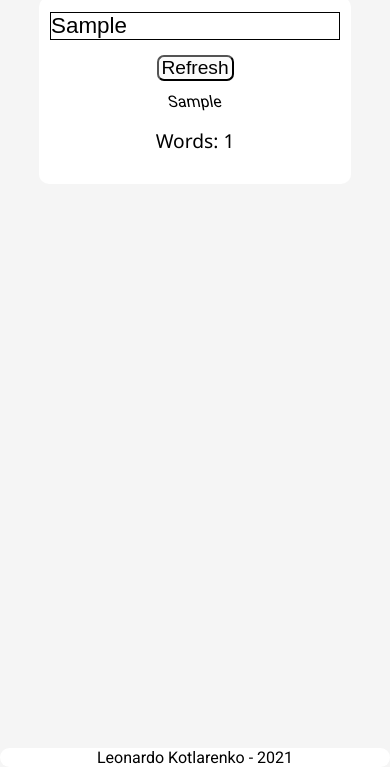
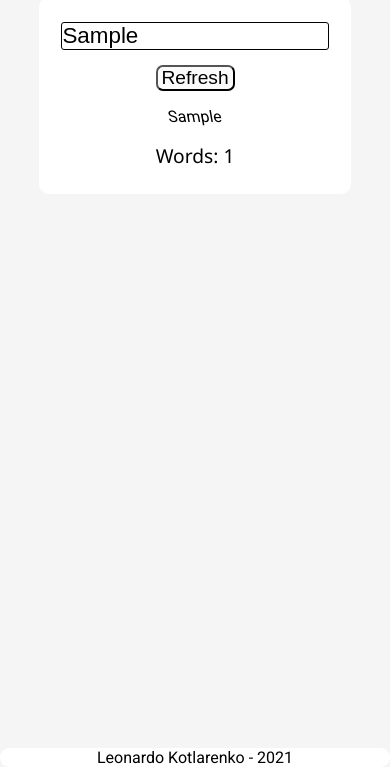
Before and after one commit to lkotlarenko/Project-Mystery-Letter, a website: page index.html in a window 390 px wide. Both pictures are taken after typing "Sample" into the empty fields and a click on the button "Create". Shown: the part 77-844 px from the top of the page. Drawn offline with Linux system fonts and the light colour scheme.

Commit message:
Fixing responsiveness, editing style & adding press "enter" on input

```diff
--- a/script.js
+++ b/script.js
@@ -82,7 +82,14 @@ function syncSave() {
   }
 }
 
+function inputEnter(event) {
+  if (event.key === 'Enter') {
+    createLetter();
+  }
+}
+
 inputLetter.addEventListener('input', renameButton);
+inputLetter.addEventListener('keyup', inputEnter);
 button.addEventListener('click', createLetter);
 button.addEventListener('dblclick', showHint);
 
--- a/style.css
+++ b/style.css
@@ -1,3 +1,14 @@
+@keyframes fade {
+
+  0% , to {
+    opacity: 0;
+  }
+
+  50% {
+    opacity: 1;
+  }
+}
+
 * {
   margin: 0;
   padding: 0;
@@ -44,29 +55,31 @@ footer {
   align-items: center;
   background: white;
   border-radius: 10px;
-  padding: 15px 0;
+  padding: 10px 0;
 }
 
 #carta-texto {
-  flex-grow: 1;
+  margin: 15px 15px 0;
   font-size: 1.4rem;
-  margin: 0 0 15px;
   border: 1px solid black;
+  min-width: 150px;
+  width: 85%;
+  border-radius: 3px;
 }
 
 #criar-carta {
-  width: 77px;
+  width: 79px;
   font-size: 1.2rem;
-  margin-bottom: 10px;
+  margin: 15px 5px;
   background-color: rgb(251, 251, 251);
   border-radius: 7px;
 }
 
-#criar-carta:hover , #carta-texto:hover {
+#carta-texto:hover , #criar-carta:hover {
   transform: scale(1.05);
 }
 
-#criar-carta:active , #carta-texto:active {
+#carta-texto:active , #criar-carta:active {
   transform: scale(0.95);
   border: 2px solid teal;
   background-color: whitesmoke;
@@ -134,10 +147,12 @@ footer {
   align-items: center;
   justify-content: center;
   flex-wrap: wrap;
+  width: 85%;
 }
 
 #carta-gerada span {
   padding: 1px 3px;
+  margin: 0 3px;
 }
 
 #word-counter {
@@ -159,17 +174,6 @@ footer {
   display: none;
 }
 
-@keyframes fade {
-
-  0% , 100% {
-    opacity: 0;
-  }
-
-  50% {
-    opacity: 1;
-  }
-}
-
 .hint-fade {
   opacity: 1;
   animation: fade 3s linear;
```
